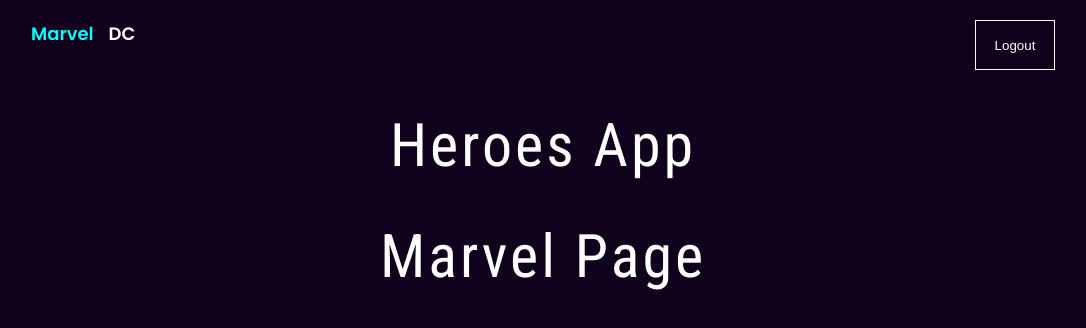
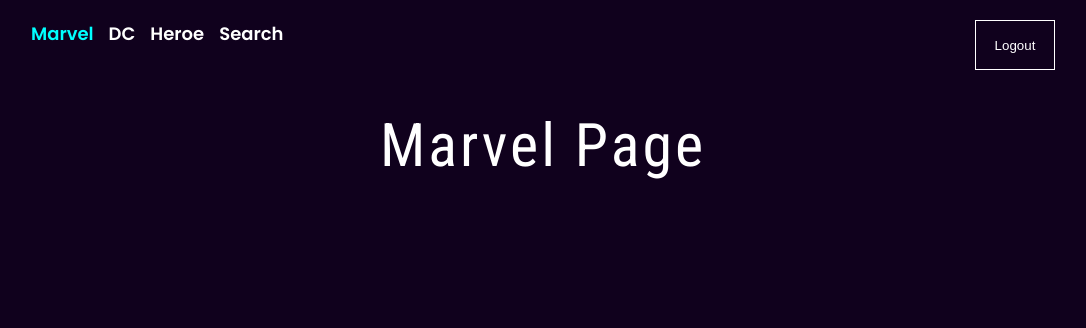
Before and after one commit to PacoNavarrete/Marvel-and-DC-Heroes, a React (Vite) app: page /marvel in a window 1280 px wide. Shown: the top 328 px of the page, without its empty margins (97-1183 px from the left). Built offline with nearby package versions, Linux system fonts and the light colour scheme.

Commit message:
Login route added + refactor AppRoutes

```diff
--- a/src/HeroesApp.jsx
+++ b/src/HeroesApp.jsx
@@ -1,11 +1,8 @@
 import { AppRouter } from './router/AppRouter';
-import { NavBar } from './ui/components/NavBar'
 
 const HeroesApp = function () {
   return (
     <>
-      <NavBar/>
-      <h1>Heroes App</h1>
       <AppRouter />
     </>
   );
--- a/src/heroes/index.js
+++ b/src/heroes/index.js
@@ -1 +1,2 @@
-export * from './pages'
+export * from './pages';
+export * from './routes/HeroesRoutes';
--- /dev/null
+++ b/src/heroes/pages/HeroePage.jsx
@@ -0,0 +1,7 @@
+export const HeroePage = () => {
+  return (
+    <>
+      <h1>Hero Page</h1>
+    </>
+  );
+};
--- /dev/null
+++ b/src/heroes/pages/SearchPage.jsx
@@ -0,0 +1,7 @@
+export const SearchPage = () => {
+  return (
+    <>
+      <h1>Search Page</h1>
+    </>
+  );
+};
--- a/src/heroes/pages/index.js
+++ b/src/heroes/pages/index.js
@@ -1,2 +1,4 @@
 export * from './DCPage';
 export * from './MarvelPage';
+export * from './HeroePage';
+export * from './SearchPage';
--- /dev/null
+++ b/src/heroes/routes/HeroesRoutes.jsx
@@ -0,0 +1,19 @@
+import { Routes, Route, Navigate } from 'react-router-dom';
+import { NavBar } from '../../ui/components/NavBar';
+import { DCPage, MarvelPage, HeroePage, SearchPage } from '../pages';
+
+export const HeroesRoutes = () => {
+  return (
+    <>
+      <NavBar />
+      <Routes>
+        <Route path="marvel" element={<MarvelPage />} />
+        <Route path="dc" element={<DCPage />} />
+        <Route path="heroe" element={<HeroePage />} />
+        <Route path="search" element={<SearchPage />} />
+
+        <Route path="/" element={<Navigate to="marvel" />} />
+      </Routes>
+    </>
+  );
+};
--- a/src/router/AppRouter.jsx
+++ b/src/router/AppRouter.jsx
@@ -1,15 +1,14 @@
 import { Routes, Route } from 'react-router-dom';
-import { DCPage, MarvelPage } from '../heroes';
 import { LoginPage } from '../auth';
+import { HeroesRoutes } from '../heroes';
 
 export const AppRouter = () => {
   return (
-    <Routes>
-      <Route path="dc" element={<DCPage />} />
-      <Route path="marvel" element={<MarvelPage />} />
-      <Route path="login" element={<LoginPage />} />
-
-      <Route path="/*" element={<LoginPage />} />
-    </Routes>
+    <>
+      <Routes>
+        <Route path="login" element={<LoginPage />} />
+        <Route path="/*" element={<HeroesRoutes />} />
+      </Routes>
+    </>
   );
 };
--- a/src/ui/components/NavBar.jsx
+++ b/src/ui/components/NavBar.jsx
@@ -20,6 +20,22 @@
         >
           DC
         </NavLink>
+        <NavLink
+          className={({ isActive }) =>
+            `nav-item ${isActive ? 'is-active' : ''}`
+          }
+          to="heroe"
+        >
+          Heroe
+        </NavLink>
+        <NavLink
+          className={({ isActive }) =>
+            `nav-item ${isActive ? 'is-active' : ''}`
+          }
+          to="search"
+        >
+          Search
+        </NavLink>
       </div>
       <button className="logout-button">Logout</button>
     </div>
```
